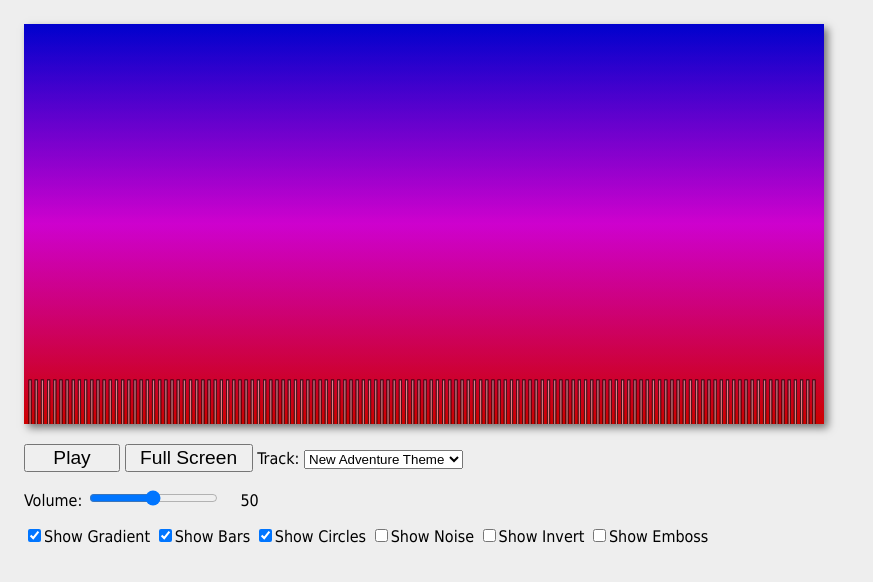
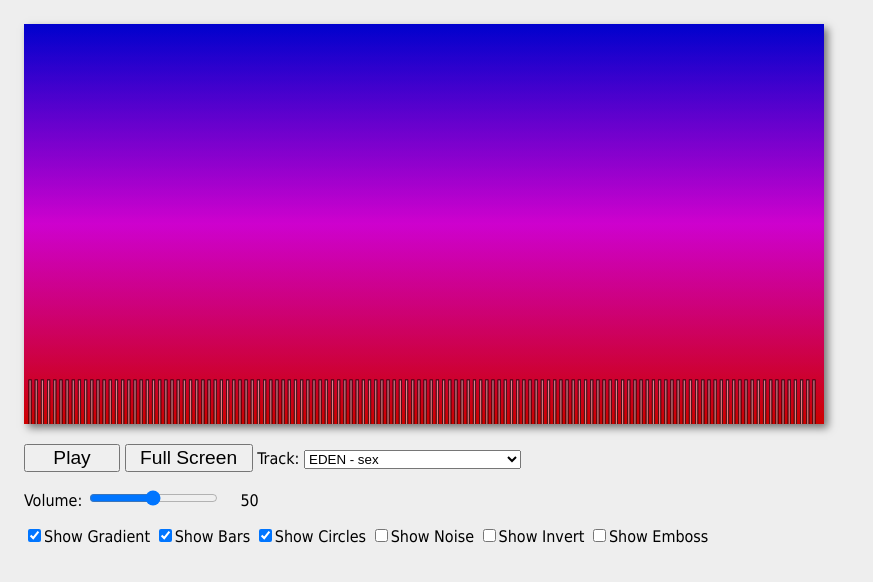
Before and after one commit to DanielFaw/330Project2, a plain HTML site: page project-2/index.html in a window 1280 px wide. Shown: the whole page, without its empty margins (0-873 px from the left). Drawn offline with Linux system fonts and the light colour scheme.

Commit message:
added songs

```diff
--- a/project-2/index.html
+++ b/project-2/index.html
@@ -16,9 +16,13 @@
 
 			<label>Track:
 				<select id="trackSelect">
-					<option value="media/New Adventure Theme.mp3" selected>New Adventure Theme</option>
-					<option value="media/Peanuts Theme.mp3">Peanuts Theme</option>
-					<option value="media/The Picard Song.mp3">The Picard Song</option>
+					<option value="media/EDEN - sex.mp3" selected>EDEN - sex</option>
+					<option value="media/EDEN - drugs.mp3">EDEN - drugs</option>
+					<option value="media/EDEN - and.mp3">EDEN - and</option>
+					<option value="media/EDEN - rock + roll.mp3">EDEN - rock + roll</option>
+					<option value="media/Stephen - Play Me Like A Violin.mp3">Stephen - Play Me Like A Violin</option>
+					<option value="media/Adam Jensen - Marijuana Breath.mp3">Adam Jensen - Marijuana Breath</option>
+
 				</select>
 			</label>
 		</section>
--- a/project-2/src/main.js
+++ b/project-2/src/main.js
@@ -13,7 +13,7 @@ import * as canvas from './canvas.js';
 
 // 1 - here we are faking an enumeration
 const DEFAULTS = Object.freeze({
-    sound1: "media/New Adventure Theme.mp3"
+    sound1: "media/EDEN - sex.mp3"
 });
 
 const drawParams = {
```
Also changed, not shown: 8 other files.
